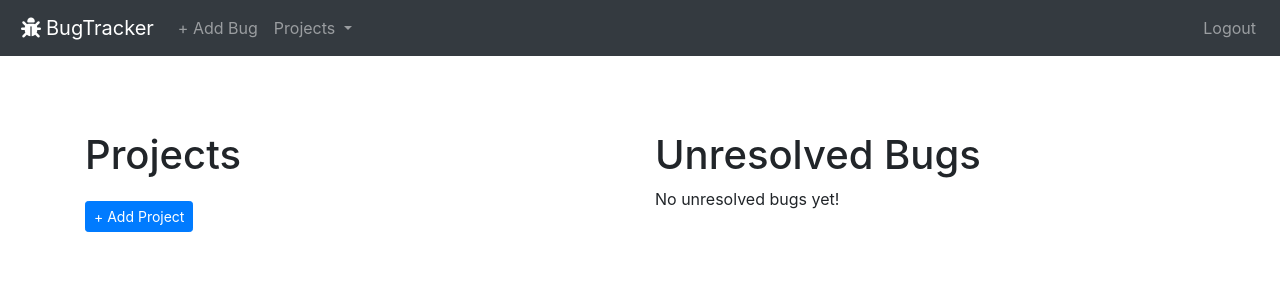
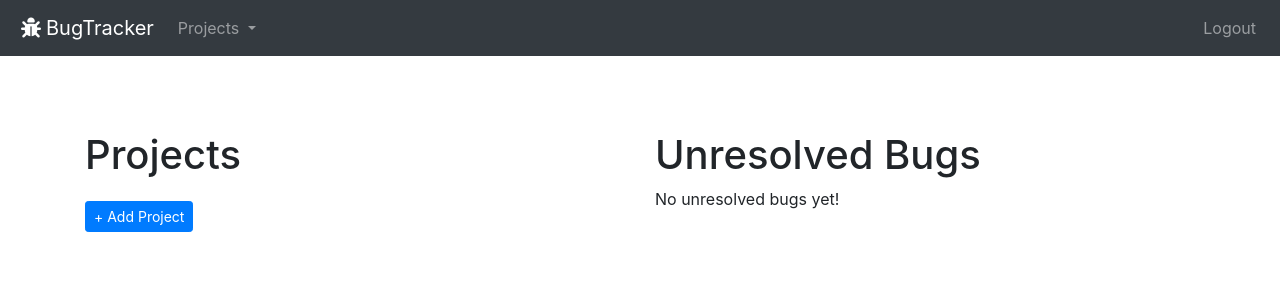
Before and after one commit to partridgep/bugtracker, a Django app: page /projects/ in a window 1280 px wide. Shown: the top 300 px of the page. Run offline with Django 3.2, Linux system fonts and the light colour scheme; the visitor is signed in with stand-in values (Sample User, id 1); data that the repository does not hold is empty; some libraries are stand-ins or nearby versions.

Commit message:
removes dysfunctional button

```diff
--- a/main_app/templates/extended-base.html
+++ b/main_app/templates/extended-base.html
@@ -10,9 +10,6 @@
 
       <div class="collapse navbar-collapse" id="navbarSupportedContent">
         <ul class="navbar-nav mr-auto">
-          <li class="nav-item">
-            <a class="nav-link" href="#">+ Add Bug</a>
-          </li>
           <li class="nav-item dropdown">
             <a class="nav-link dropdown-toggle" href="#" id="navbarDropdown" role="button" data-toggle="dropdown" aria-haspopup="true" aria-expanded="false">
               Projects
```
